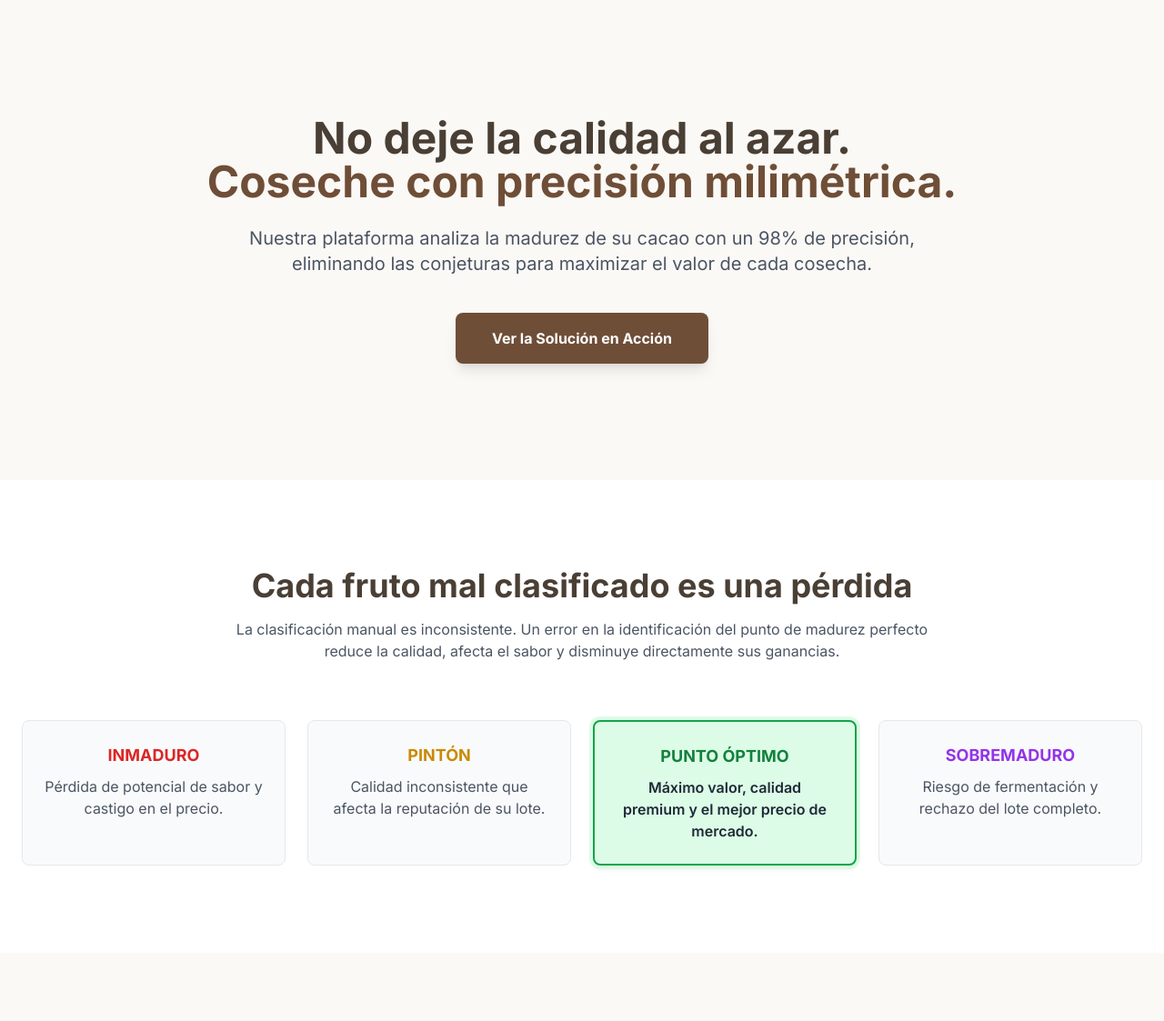
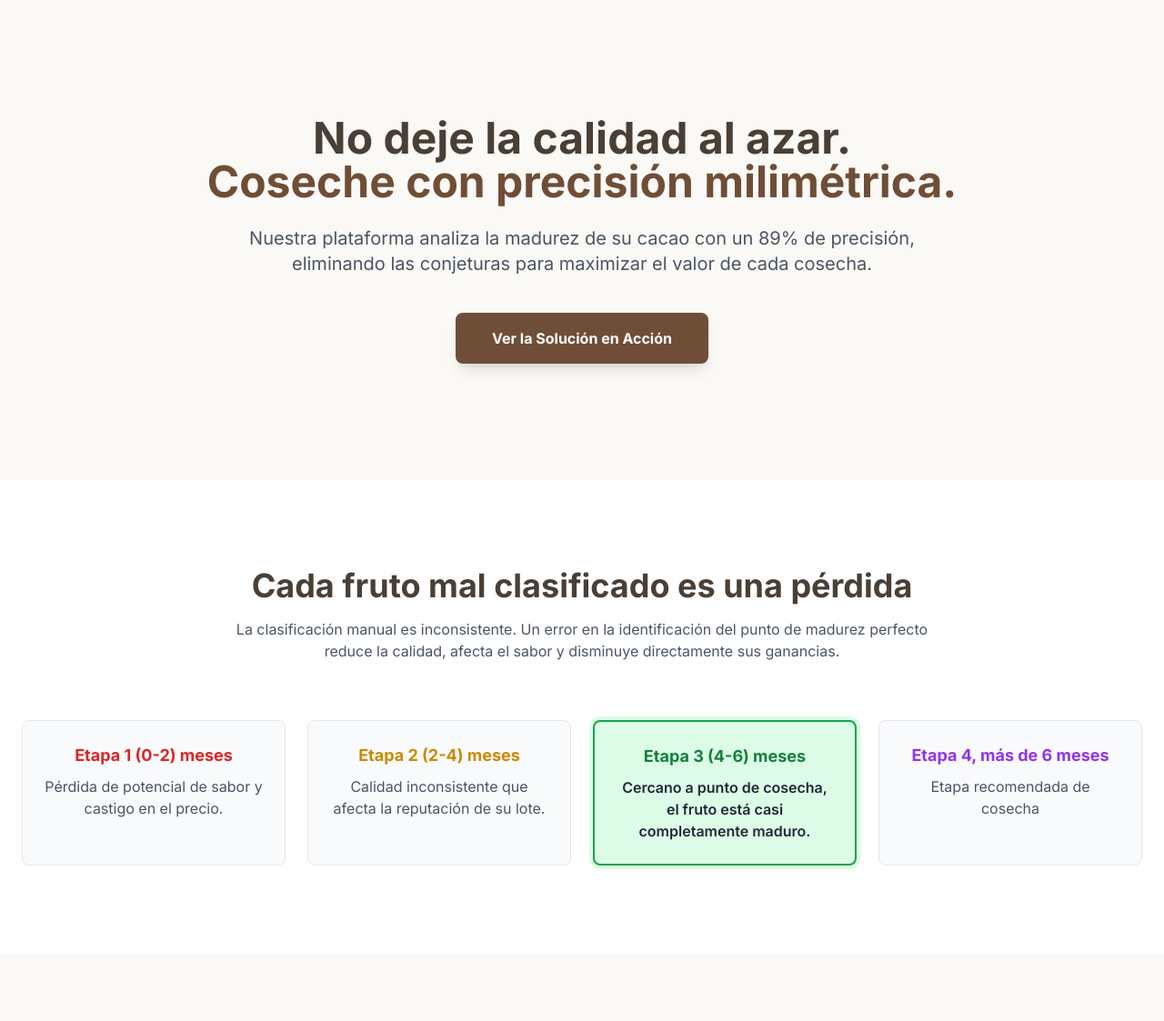
Before and after one commit to Milcatoledo/SmartField, a Flask app: page / in a window 1280 px wide. Shown: the part 73-1196 px from the top of the page at 91% size. Run offline with Flask 3, Linux system fonts and the light colour scheme; some libraries are stand-ins or nearby versions.

Commit message:
add: models

```diff
--- a/requerimentsML.txt
+++ b/requerimentsML.txt
@@ -68,7 +68,6 @@ cudf-polars-cu12==25.2.2
 cufflinks==0.17.3
 cupy-cuda12x==13.3.0
 curl_cffi==0.11.4
-cuvs-cu12==25.2.1
 cvxopt==1.3.2
 cvxpy==1.6.6
 cycler==0.12.1
@@ -275,7 +274,6 @@ lazr.uri==1.0.6
 lazy_loader==0.4
 libclang==18.1.1
 libcugraph-cu12==25.2.0
-libcuvs-cu12==25.2.1
 libkvikio-cu12==25.2.1
 libpysal==4.13.0
 libraft-cu12==25.2.0
--- a/templates/index.html
+++ b/templates/index.html
@@ -11,7 +11,7 @@
             <span class="text-[#6F4E37]">Coseche con precisión milimétrica.</span>
         </h2>
         <p class="mt-6 text-lg md:text-xl max-w-3xl mx-auto text-gray-600">
-            Nuestra plataforma analiza la madurez de su cacao con un 98% de precisión, eliminando las conjeturas para maximizar el valor de cada cosecha.
+            Nuestra plataforma analiza la madurez de su cacao con un 89% de precisión, eliminando las conjeturas para maximizar el valor de cada cosecha.
         </p>
         <a href="/selectSource" class="mt-10 inline-block bg-[#6F4E37] text-white font-bold px-10 py-4 rounded-lg shadow-lg hover:bg-[#5a402d] transition-transform hover:scale-105">
             Ver la Solución en Acción
@@ -29,20 +29,20 @@
         </div>
         <div class="grid grid-cols-1 sm:grid-cols-2 lg:grid-cols-4 gap-6">
             <div class="bg-gray-50 p-6 rounded-lg border border-gray-200 text-center">
-                <h4 class="font-bold text-lg text-red-600">INMADURO</h4>
+                <h4 class="font-bold text-lg text-red-600">Etapa 1 (0-2) meses</h4>
                 <p class="text-gray-600 mt-2">Pérdida de potencial de sabor y castigo en el precio.</p>
             </div>
             <div class="bg-gray-50 p-6 rounded-lg border border-gray-200 text-center">
-                <h4 class="font-bold text-lg text-yellow-600">PINTÓN</h4>
+                <h4 class="font-bold text-lg text-yellow-600">Etapa 2 (2-4) meses</h4>
                 <p class="text-gray-600 mt-2">Calidad inconsistente que afecta la reputación de su lote.</p>
             </div>
             <div class="bg-green-100 p-6 rounded-lg shadow-md border-2 border-green-600 text-center ring-4 ring-green-100">
-                <h4 class="font-bold text-lg text-green-700">PUNTO ÓPTIMO</h4>
-                <p class="text-gray-800 mt-2 font-semibold">Máximo valor, calidad premium y el mejor precio de mercado.</p>
+                <h4 class="font-bold text-lg text-green-700">Etapa 3 (4-6) meses</h4>
+                <p class="text-gray-800 mt-2 font-semibold">Cercano a punto de cosecha, el fruto está casi completamente maduro.</p>
             </div>
             <div class="bg-gray-50 p-6 rounded-lg border border-gray-200 text-center">
-                <h4 class="font-bold text-lg text-purple-600">SOBREMADURO</h4>
-                <p class="text-gray-600 mt-2">Riesgo de fermentación y rechazo del lote completo.</p>
+              <h4 class="font-bold text-lg text-purple-600">Etapa 4, más de 6 meses</h4>
+                <p class="text-gray-600 mt-2">Etapa recomendada de cosecha</p>
             </div>
         </div>
     </div>
```
